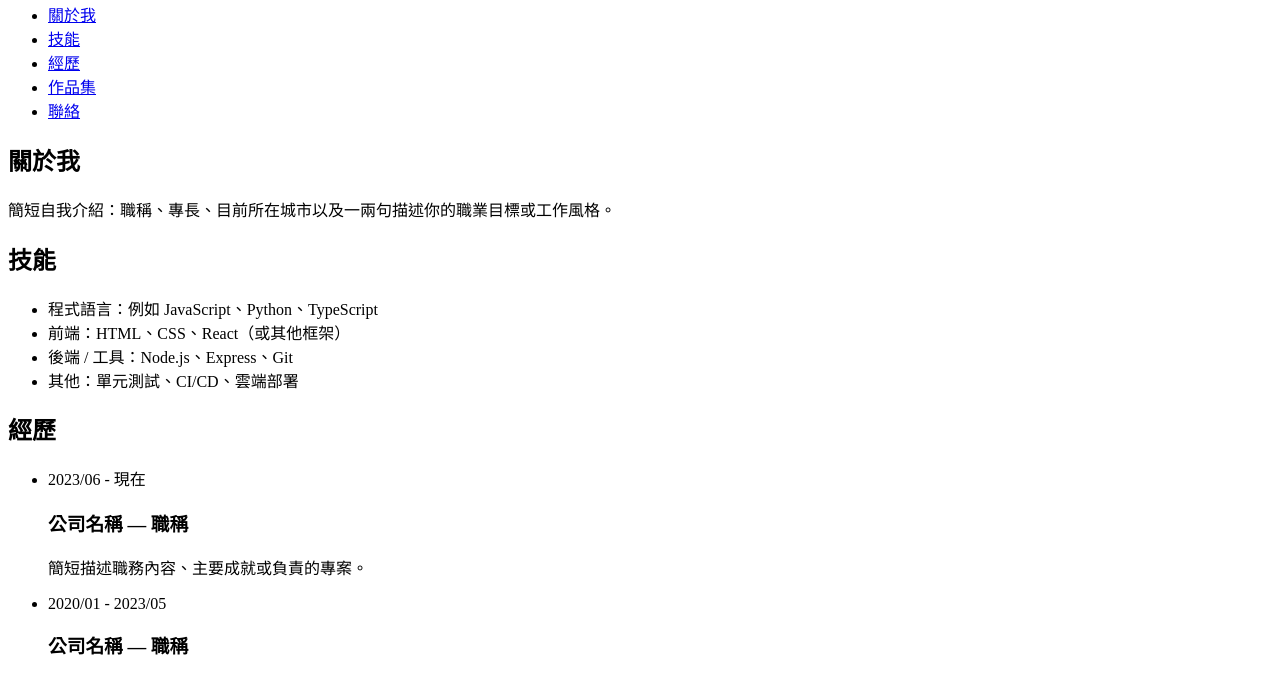
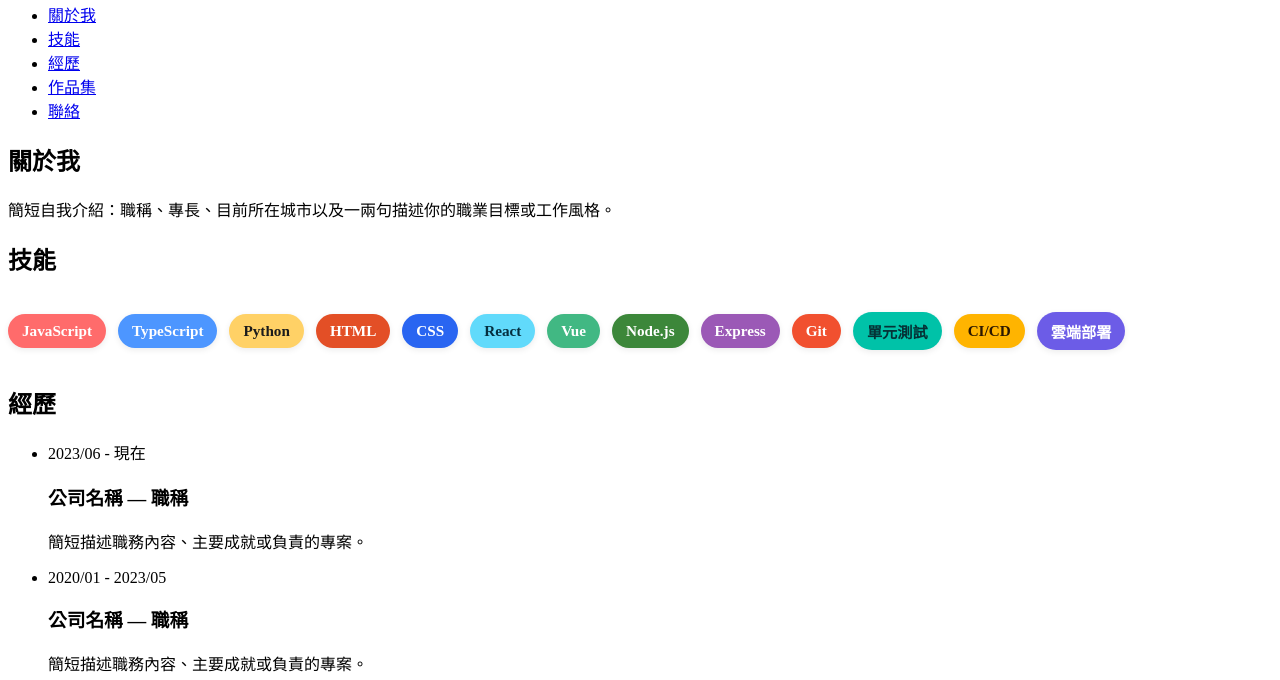
Before and after one commit to thv1230an/my-portfolio, a plain HTML site: page index.html in a window 1280 px wide. Shown: the part 113-793 px from the top of the page. Drawn offline with Linux system fonts and the light colour scheme.

Commit message:
feat: add tag cloud style for skills

```diff
--- a/index.html
+++ b/index.html
@@ -35,12 +35,21 @@
         <!-- Skills / 技能展示 -->
         <section id="skills" aria-labelledby="skills-title">
             <h2 id="skills-title">技能</h2>
-            <ul>
-                <li>程式語言：例如 JavaScript、Python、TypeScript</li>
-                <li>前端：HTML、CSS、React（或其他框架）</li>
-                <li>後端 / 工具：Node.js、Express、Git</li>
-                <li>其他：單元測試、CI/CD、雲端部署</li>
-            </ul>
+            <div role="list" style="display:flex;flex-wrap:wrap;gap:12px;padding:16px 0;align-items:center;justify-content:flex-start;">
+            <span role="listitem" aria-label="JavaScript" style="background:#FF6B6B;color:#fff;padding:8px 14px;border-radius:999px;font-weight:600;font-size:0.95rem;box-shadow:0 2px 6px rgba(0,0,0,0.08);">JavaScript</span>
+            <span role="listitem" aria-label="TypeScript" style="background:#4D96FF;color:#fff;padding:8px 14px;border-radius:999px;font-weight:600;font-size:0.95rem;box-shadow:0 2px 6px rgba(0,0,0,0.08);">TypeScript</span>
+            <span role="listitem" aria-label="Python" style="background:#FFD166;color:#1b1b1b;padding:8px 14px;border-radius:999px;font-weight:600;font-size:0.95rem;box-shadow:0 2px 6px rgba(0,0,0,0.08);">Python</span>
+            <span role="listitem" aria-label="HTML" style="background:#E34F26;color:#fff;padding:8px 14px;border-radius:999px;font-weight:600;font-size:0.95rem;box-shadow:0 2px 6px rgba(0,0,0,0.08);">HTML</span>
+            <span role="listitem" aria-label="CSS" style="background:#2965f1;color:#fff;padding:8px 14px;border-radius:999px;font-weight:600;font-size:0.95rem;box-shadow:0 2px 6px rgba(0,0,0,0.08);">CSS</span>
+            <span role="listitem" aria-label="React" style="background:#61dafb;color:#052f3f;padding:8px 14px;border-radius:999px;font-weight:600;font-size:0.95rem;box-shadow:0 2px 6px rgba(0,0,0,0.08);">React</span>
+            <span role="listitem" aria-label="Vue" style="background:#41B883;color:#fff;padding:8px 14px;border-radius:999px;font-weight:600;font-size:0.95rem;box-shadow:0 2px 6px rgba(0,0,0,0.08);">Vue</span>
+            <span role="listitem" aria-label="Node.js" style="background:#3C873A;color:#fff;padding:8px 14px;border-radius:999px;font-weight:600;font-size:0.95rem;box-shadow:0 2px 6px rgba(0,0,0,0.08);">Node.js</span>
+            <span role="listitem" aria-label="Express" style="background:#9B59B6;color:#fff;padding:8px 14px;border-radius:999px;font-weight:600;font-size:0.95rem;box-shadow:0 2px 6px rgba(0,0,0,0.08);">Express</span>
+            <span role="listitem" aria-label="Git" style="background:#F1502F;color:#fff;padding:8px 14px;border-radius:999px;font-weight:600;font-size:0.95rem;box-shadow:0 2px 6px rgba(0,0,0,0.08);">Git</span>
+            <span role="listitem" aria-label="單元測試" style="background:#00C2A8;color:#053236;padding:8px 14px;border-radius:999px;font-weight:600;font-size:0.95rem;box-shadow:0 2px 6px rgba(0,0,0,0.08);">單元測試</span>
+            <span role="listitem" aria-label="CI/CD" style="background:#FFB400;color:#2b1700;padding:8px 14px;border-radius:999px;font-weight:600;font-size:0.95rem;box-shadow:0 2px 6px rgba(0,0,0,0.08);">CI/CD</span>
+            <span role="listitem" aria-label="雲端部署" style="background:#6C5CE7;color:#fff;padding:8px 14px;border-radius:999px;font-weight:600;font-size:0.95rem;box-shadow:0 2px 6px rgba(0,0,0,0.08);">雲端部署</span>
+            </div>
         </section>
 
         <!-- Experience / 經歷時間軸 -->
```
